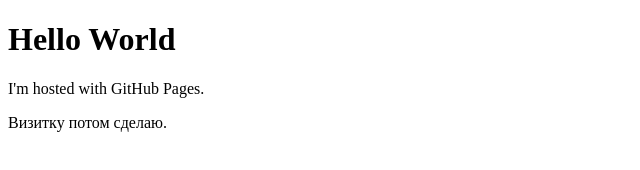
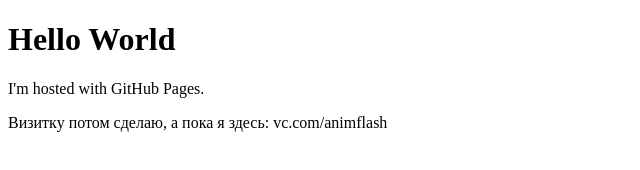
Before and after one commit to vandyll/vandyll.github.io, a plain HTML site: page index.html in a window 1280 px wide. Shown: the whole page, without its empty margins (0-640 px from the left). Drawn offline with Linux system fonts and the light colour scheme.

Commit message:
Update index.html

```diff
--- a/index.html
+++ b/index.html
@@ -3,6 +3,6 @@
 <body>
 <h1>Hello World</h1>
 <p>I'm hosted with GitHub Pages.</p>
-<p>Визитку потом сделаю.</p>
+<p>Визитку потом сделаю, а пока я здесь: vc.com/animflash</p>
 </body>
 </html>
```
